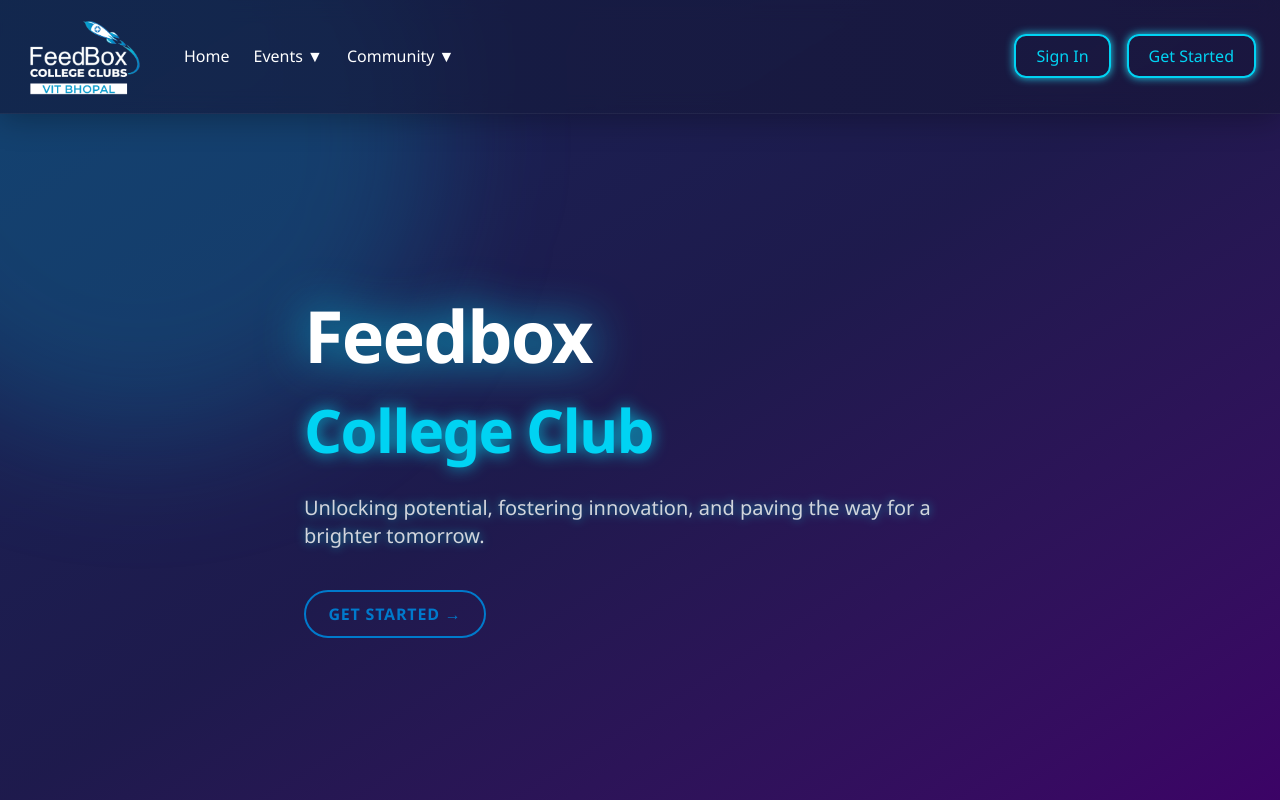
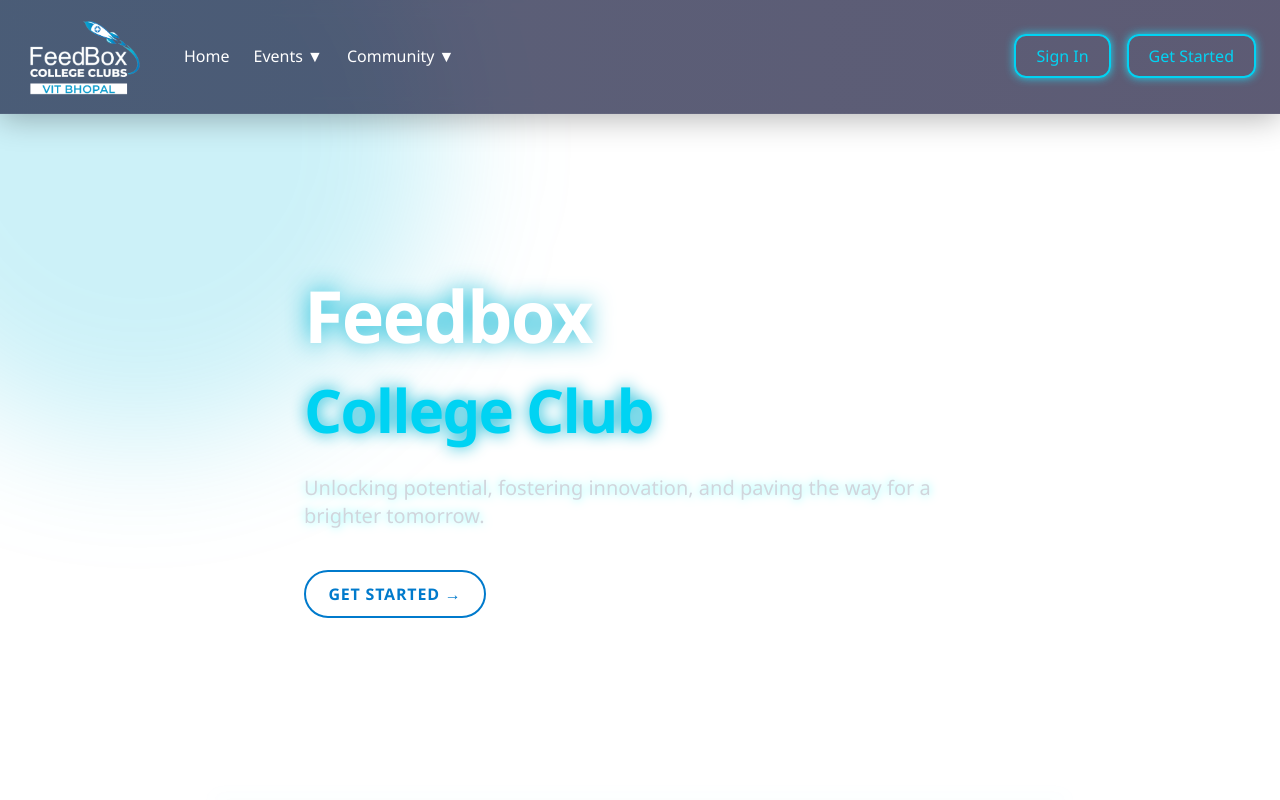
Before and after one commit to Rajkr76/feedbox_website, a Next.js app: page / in a window 1280 px wide. Shown: the top 800 px of the page. Built offline with nearby package versions, Linux system fonts and the light colour scheme.

Commit message:
Update Hero.tsx

```diff
--- a/components/Hero.tsx
+++ b/components/Hero.tsx
@@ -7,7 +7,7 @@
   visible: {
     transition: {
       staggerChildren: 0.3,
-      ease: "easeOut",
+      ease: 'easeOut',
     },
   },
 };
@@ -19,9 +19,12 @@
 
 export default function HeroSection() {
   return (
-    <section className="h-screen w-full text-white flex items-center justify-center relative overflow-hidden bg-gradient-to-br from-blue-950 via-indigo-950 to-purple-950 pt-24 md:pt-32">
-      {/* Neon pulse circle */}
-      <div className="absolute w-[600px] h-[600px] bg-cyan-500/20 blur-3xl rounded-full -top-40 -left-40 animate-pulse-slow"></div>
+    <section className="h-screen w-full text-white flex items-center justify-center relative overflow-hidden pt-24 md:pt-32 pb-10">
+      {/* Neon Pulse BG */}
+      <div className="absolute w-[600px] h-[600px] bg-cyan-500/20 blur-3xl rounded-full -top-40 -left-40 animate-pulse-slow" />
+
+      {/* Divider between Hero and About */}
+      <div className="absolute bottom-0 left-1/2 transform -translate-x-1/2 w-2/3 h-[1px] bg-cyan-400/20 blur-sm" />
 
       <motion.div
         className="z-10 max-w-4xl px-6 text-left"
@@ -33,10 +36,10 @@
           variants={fadeUp}
           className="text-5xl md:text-7xl font-extrabold leading-tight tracking-tight"
         >
-          {/* "Feedbox" remains at the main H1 size (text-5xl / md:text-7xl) */}
-          <span className="drop-shadow-[0_0_12px_rgb(6_182_212)] drop-shadow-[0_0_24px_rgb(6_182_212)] text-white">Feedbox</span>{' '}
-          <br />{' '}
-          {/* CHANGED: Added text-4xl (default) and md:text-6xl (for larger screens) to make it slightly smaller */}
+          <span className="drop-shadow-[0_0_12px_rgb(6_182_212)] text-white">
+            Feedbox
+          </span>
+          <br />
           <span className="text-cyan-400 drop-shadow-[0_0_8px_rgb(6_182_212)] text-4xl md:text-6xl">
             College Club
           </span>
```
